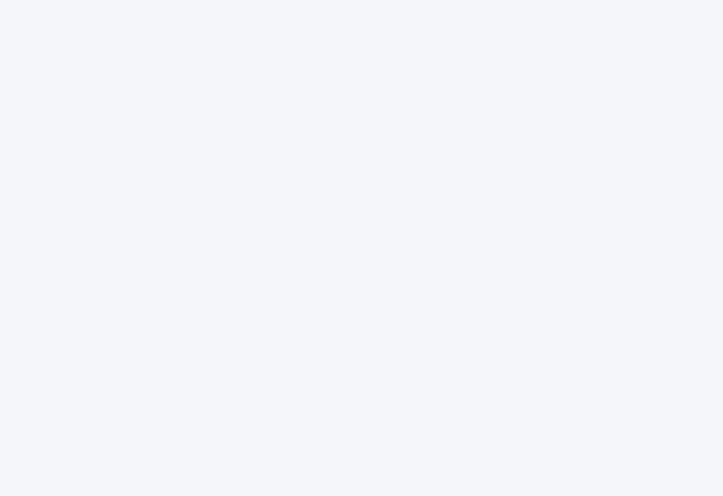
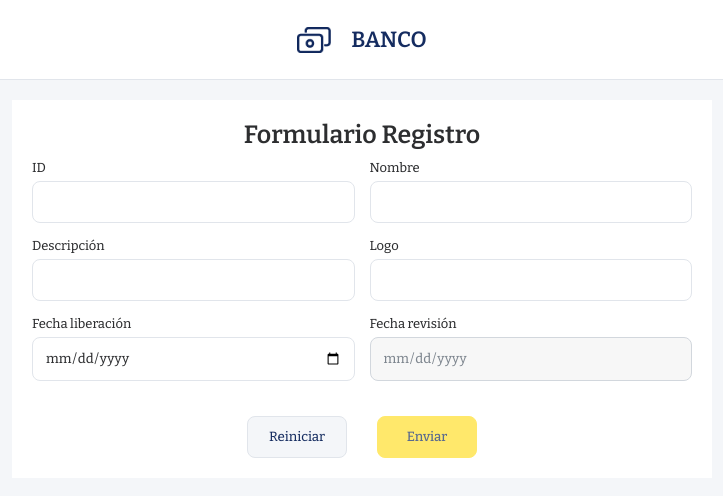
Before and after one commit to VillaltaJose/BancoTT, an Angular app: page /productos/nuevo in a window 1280 px wide. Before the commit this address led to /. Shown: the top 496 px of the page, without its empty margins (278-1001 px from the left). Built offline with nearby package versions, Linux system fonts and the light colour scheme.

Commit message:
Form producto

```diff
--- a/src/app/layouts/main-layout/main-layout.module.ts
+++ b/src/app/layouts/main-layout/main-layout.module.ts
@@ -8,6 +8,7 @@ const routes: Routes = [
 	{ path: '', component: MainLayoutComponent, children: [
 		{ path: '', redirectTo: 'productos', pathMatch: 'full' },
 		{ path: 'productos', loadChildren: () => import('../../pages/productos/listar-productos/listar-productos.module').then(m => m.ListarProductosModule) },
+		{ path: 'productos/nuevo', loadChildren: () => import('../../pages/productos/nuevo-producto/nuevo-producto.module').then(m => m.NuevoProductoModule) },
 	],}
 ];
 
--- a/src/app/pages/productos/listar-productos/listar-productos.component.html
+++ b/src/app/pages/productos/listar-productos/listar-productos.component.html
@@ -1,5 +1,9 @@
 <div class="max-container" style="--max-width: 120rem">
-	<input type="text" placeholder="Search..." style="width: 25rem; margin-bottom: 2rem;">
+	<div>
+		<input type="text" placeholder="Search..." style="width: 25rem; margin-bottom: 2rem;">
+
+		<button routerLink="nuevo" class="btn-primary">Agregar</button>
+	</div>
 
 	<app-table #table [bData]="productos">
 		<thead>
--- /dev/null
+++ b/src/app/pages/productos/nuevo-producto/nuevo-producto.component.html
@@ -0,0 +1,35 @@
+<form [formGroup]="formRegistro" class="max-container form-registro" style="--max-width: 70rem;">
+	<h1>Formulario Registro</h1>
+
+	<div class="form-content">
+		<div class="form-element form-6">
+			<label for="">ID</label>
+			<input formControlName="id" type="text">
+		</div>
+		<div class="form-element form-6">
+			<label for="">Nombre</label>
+			<input formControlName="name" type="text">
+		</div>
+		<div class="form-element form-6">
+			<label for="">Descripción</label>
+			<input formControlName="description" type="text">
+		</div>
+		<div class="form-element form-6">
+			<label for="">Logo</label>
+			<input formControlName="logo" type="text">
+		</div>
+		<div class="form-element form-6">
+			<label for="">Fecha liberación</label>
+			<input formControlName="date_release" type="date">
+		</div>
+		<div class="form-element form-6">
+			<label for="">Fecha revisión</label>
+			<input formControlName="date_revision" type="date">
+		</div>
+
+		<div class="form-element form-12 buttons-group">
+			<button (click)="reiniciarForm()" type="button">Reiniciar</button>
+			<button (click)="registrarProducto()" [disabled]="formRegistro.invalid" type="button" class="btn-primary">Enviar</button>
+		</div>
+	</div>
+</form>
--- /dev/null
+++ b/src/app/pages/productos/nuevo-producto/nuevo-producto.component.scss
@@ -0,0 +1,22 @@
+.form-registro {
+	background: #FFF;
+	padding: 2rem;
+
+	h1 {
+		text-align: center;
+		display: block;
+		margin-bottom: 1rem;
+		font-size: 2.5rem;
+	}
+
+	.buttons-group {
+		gap: 3rem;
+		display: flex;
+		justify-content: center;
+		margin-top: 2rem;
+
+		button {
+			min-width: 10rem;
+		}
+	}
+}
--- /dev/null
+++ b/src/app/pages/productos/nuevo-producto/nuevo-producto.component.ts
@@ -0,0 +1,38 @@
+import { Component } from '@angular/core';
+import { FormControl, FormGroup, Validators } from '@angular/forms';
+import { Producto } from 'src/app/models/producto';
+
+@Component({
+  selector: 'app-nuevo-producto',
+  templateUrl: './nuevo-producto.component.html',
+  styleUrls: ['./nuevo-producto.component.scss']
+})
+export class NuevoProductoComponent {
+	formRegistro: FormGroup;
+
+	constructor() {
+		this.formRegistro = new FormGroup({
+			id: new FormControl(null, [Validators.required, Validators.minLength(3), Validators.maxLength(10)]),
+			name: new FormControl(null, [Validators.required, Validators.minLength(5), Validators.maxLength(100)]),
+			description: new FormControl(null, [Validators.required, Validators.minLength(10), Validators.maxLength(200)]),
+			logo: new FormControl(null, [Validators.required]),
+			date_release: new FormControl(null, [Validators.required]),
+			date_revision: new FormControl({value: null, disabled: true}, [Validators.required]),
+		});
+	}
+
+	reiniciarForm() {
+		this.formRegistro.reset();
+	}
+
+	registrarProducto() {
+		if (this.formRegistro.invalid) {
+			this.formRegistro.markAllAsTouched();
+			return;
+		}
+
+		const producto: Producto = this.formRegistro.getRawValue();
+
+		console.log(producto);
+	}
+}
--- a/src/styles.scss
+++ b/src/styles.scss
@@ -1,13 +1,21 @@
 @import url('https://fonts.googleapis.com/css2?family=Bitter:wght@100..900');
 
 :root {
-	--primary: rgb(243, 213, 41);
+	--primary: rgb(255, 223, 45);
 	--primary-shade: rgb(255, 232, 104);
 	--primary-accent: rgb(21, 44, 96);
 	--text-color: #2d2e30;
 	--background-color: rgb(244, 246, 249);
+	--background-shade-color: rgb(233, 236, 240);
 	--border-color: rgb(225, 229, 235);
 	--font-family: "Bitter", serif;
+
+	--background-disabled-color: rgb(247, 247, 247);
+	--border-disabled-color: rgb(210, 215, 221);
+	--disabled-color: rgb(125, 133, 142);
+
+	--error-border-color: rgb(221, 17, 45);
+	--error-color: rgb(221, 17, 45);
 }
 
 * {
@@ -33,34 +41,107 @@ body {
 	max-width: var(--max-width);
 }
 
+h1, h2, h3, h4, h5 {
+	font-weight: 600;
+}
+
 p, span, a, label, b, th, td {
 	font-size: 1.4rem;
+	font-weight: 450;
 }
 
 input, select, textarea, button, .input {
+	--color: var(--text-color);
+	--background: #FFF;
+	--active-border-color: var(--primary-accent);
+
 	padding: 1.2rem 1.2rem;
 	border: 0.1rem solid var(--border-color);
 	border-radius: 0.8rem;
 	background: #FFF;
+	font-weight: 450;
+	color: var(--color);
+	background: var(--background);
 
 	&:focus, &:active {
-		border-color: var(--primary-accent);
-		outline: 0.1rem solid var(--primary-accent);
+		border-color: var(--active-border-color);
+		outline: 0.1rem solid var(--active-border-color);
+	}
+
+	&:disabled {
+		--background: var(--background-disabled-color);
+		--active-border-color: var(--border-disabled-color);
+		--border-color: var(--border-disabled-color);
+		--color: var(--disabled-color);
+		cursor: not-allowed;
 	}
 }
 
-.input-sm {
+input, select, textarea, .input {
+	&.ng-invalid.ng-touched, &.ng-invalid.ng-dirty {
+		--border-color: var(--error-border-color);
+		--active-border-color: var(--error-border-color);
+		--color: var(--error-color);
+	}
+}
+
+.input-sm, .btn-sm {
 	padding: 0.8rem 1rem;
 	border-radius: 0.6rem;
+}
+
+button, .btn {
+	cursor: pointer;
+	--background: var(--background-color);
+	--color: var(--primary-accent);
+
+	&:hover {
+		--background: var(--background-shade-color);
+	}
 }
 
 .btn-primary {
 	background: var(--primary);
 	color: var(--primary-accent);
+	border-color: var(--primary);
 	font-weight: 500;
 	cursor: pointer;
 
 	&:hover {
 		background: var(--primary-shade);
 	}
+
+	&:disabled {
+		opacity: 0.7;
+	}
 }
+
+.form-content {
+	display: grid;
+  	grid-template-columns: repeat(12, 1fr);
+	gap: 1.5rem;
+
+	.form-element {
+		label {
+			display: block;
+			font-size: 1.3rem;
+			margin-bottom: 0.6rem;
+		}
+
+		input, select, textarea {
+			width: 100%;
+		}
+	}
+
+	.form-4 {
+		grid-column: span 4;
+	}
+
+	.form-6 {
+		grid-column: span 6;
+	}
+
+	.form-12 {
+		grid-column: span 12;
+	}
+}
```
Also changed, not shown: src/app/pages/productos/nuevo-producto/nuevo-producto.module.ts (added, +16 -0 lines), 1 other file (tests, documents, lock files or other folders).
